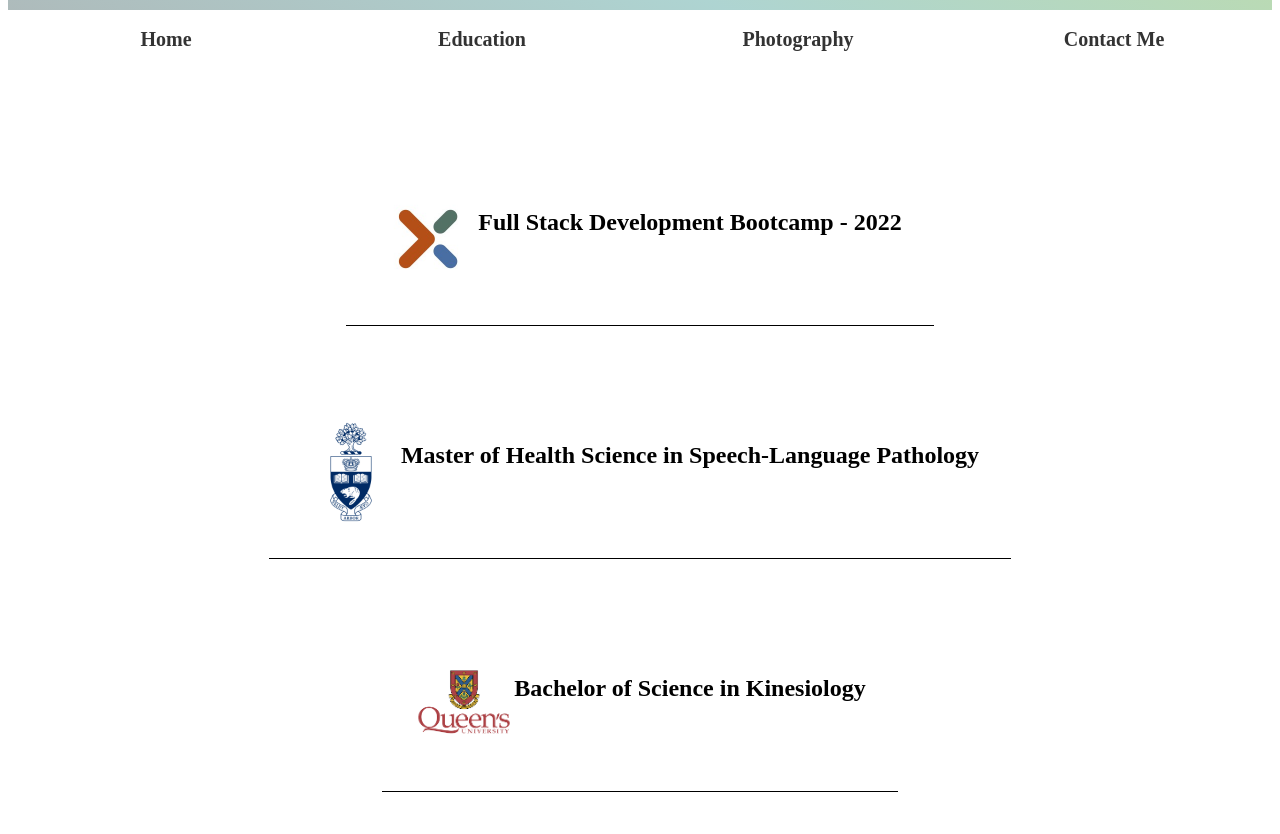
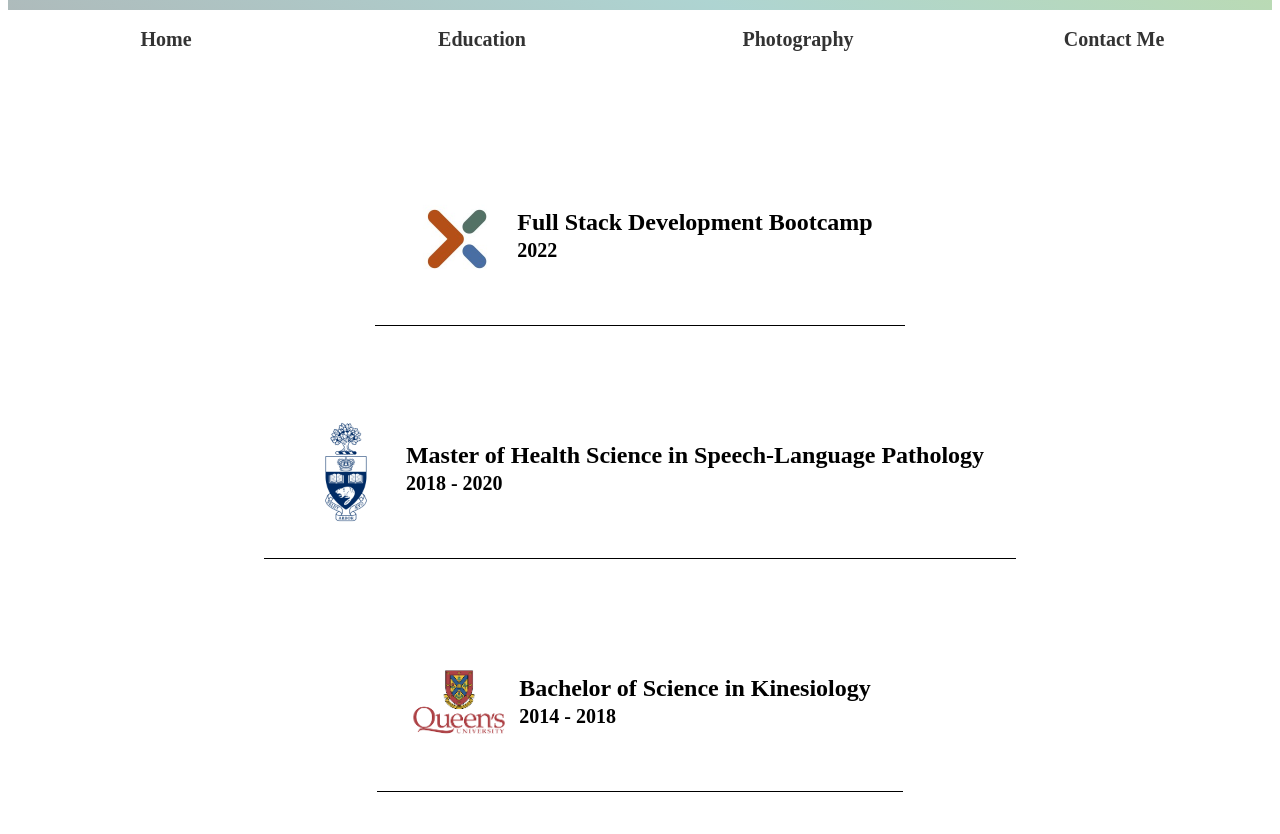
Before and after one commit to taliacohn/taliacohn.github.io, a plain HTML site: page education.html in a window 1280 px wide. Shown: the part 126-960 px from the top of the page. Drawn offline with Linux system fonts and the light colour scheme; a web font is replaced by a local one.

Commit message:
years of education

```diff
--- a/education.html
+++ b/education.html
@@ -32,20 +32,20 @@
                 <img class="school" src="/images/education/experis.jpeg">
             </a>
             <figcaption>
-                <h2>Full Stack Development Bootcamp - 2022</h2>
+                <h2>Full Stack Development Bootcamp <span><br>2022</span></h2>
             </figcaption>
         </figure>
         <figure id="masters">
             <a href="https://slp.utoronto.ca/" target="_blank">
                 <img class="school" src="/images/education/toronto.png">
             </a>
-            <h2>Master of Health Science in Speech-Language Pathology</h2>
+            <h2>Master of Health Science in Speech-Language Pathology<span><br>2018 - 2020</span></h2>
         </figure>
         <figure id="bachelor">
             <a href="https://skhs.queensu.ca/" target="_blank">
                 <img class="school" src="/images/education/queens.png">
             </a>
-            <h2>Bachelor of Science in Kinesiology</h2>
+            <h2>Bachelor of Science in Kinesiology <span><br>2014 - 2018</span></h2>
         </figure>
     </main>
 
--- a/styles/education.css
+++ b/styles/education.css
@@ -22,8 +22,13 @@ figure {
 
 img {
   width: 100px;
+  margin-right: 10px;
 }
 
 figcaption {
   flex: 2;
 }
+
+span {
+  font-size: 1.25rem;
+}
```
